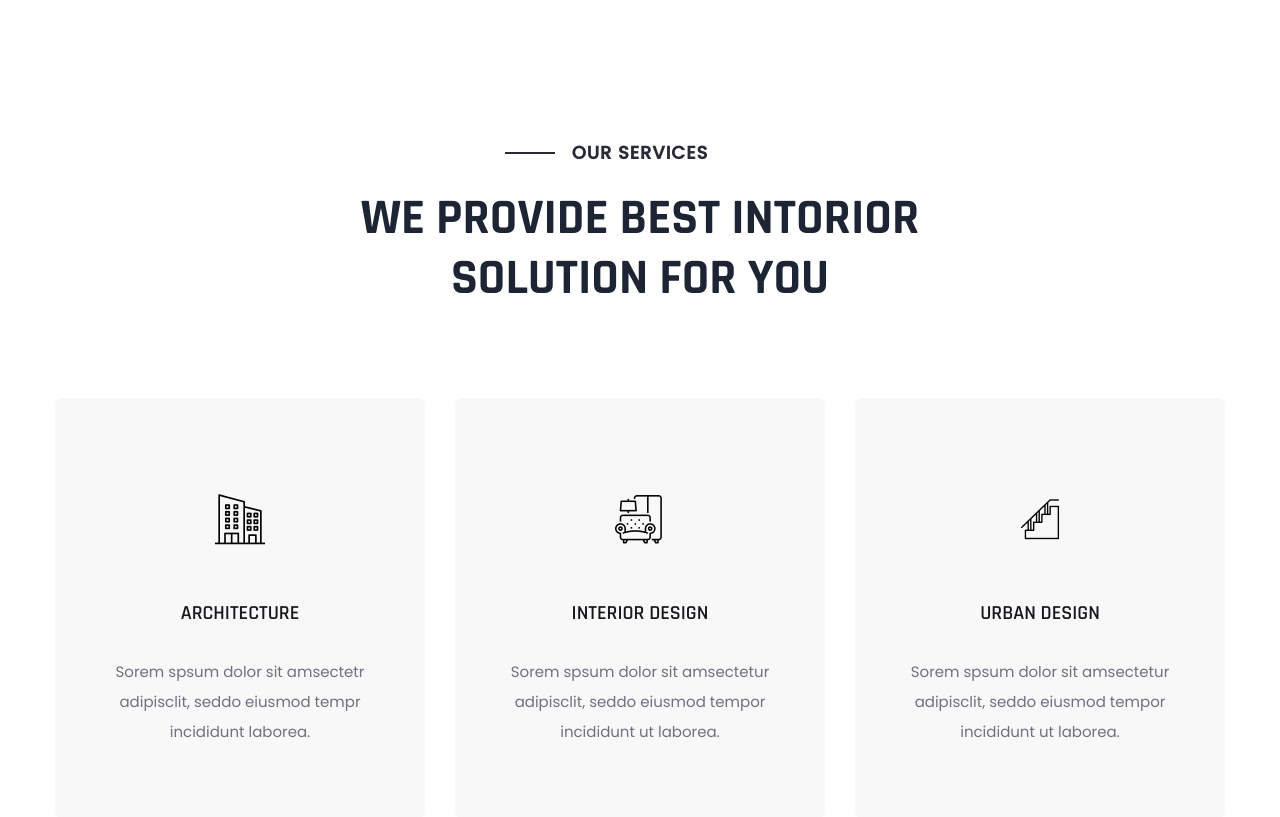
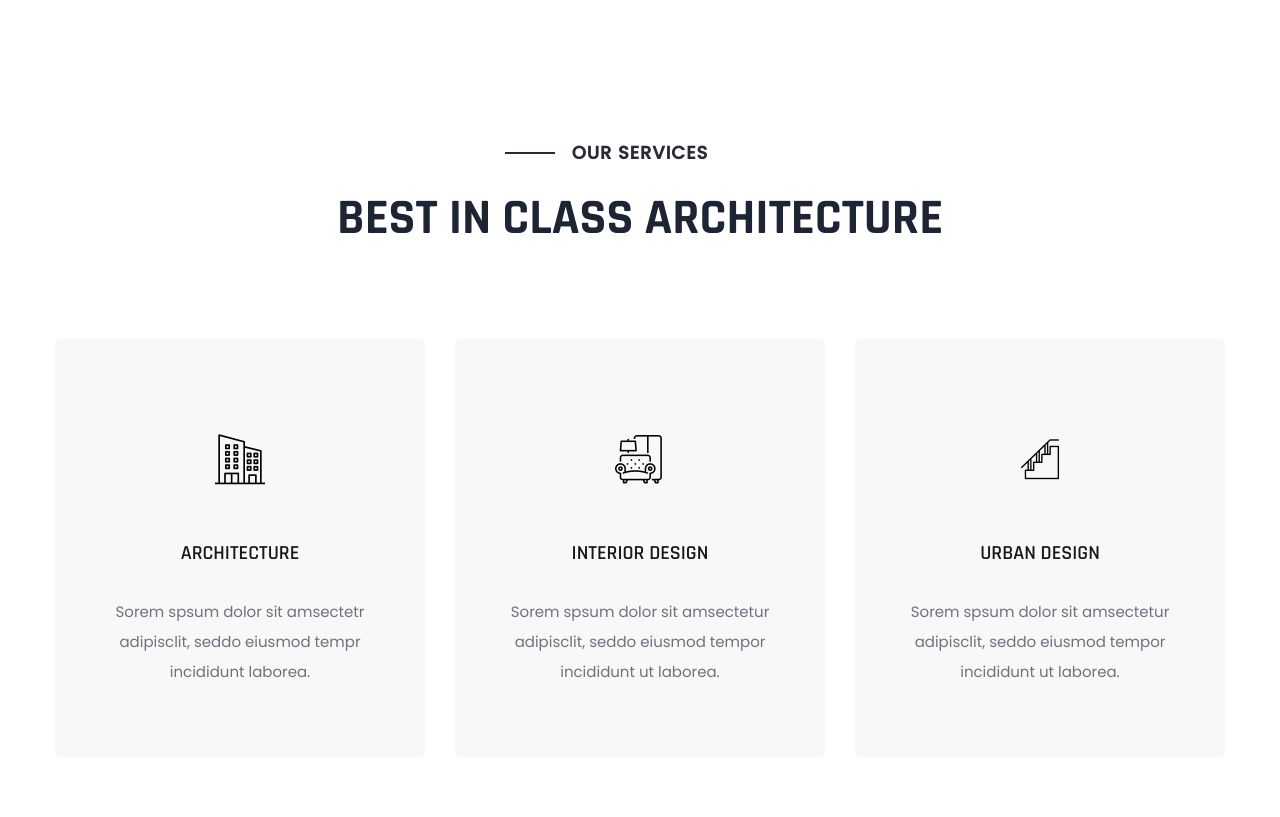
Before and after one commit to KingMabuza/expressions-architecture, a PHP site: page /services.php in a window 1280 px wide. Shown: the part 461-1278 px from the top of the page. Run offline with PHP 8.4, Linux system fonts and the light colour scheme.

Commit message:
Second Commit

```diff
--- a/services.php
+++ b/services.php
@@ -102,7 +102,7 @@
                     <div class="col-xl-7 col-lg-8 col-md-11 col-sm-11">
                         <div class="section-tittle  text-center mb-90">
                             <span>Our Services</span>
-                            <h2>We provide best intorior solution for you</h2>
+                            <h2>Best In Class Architecture</h2>
                         </div>
                     </div>
                 </div>
```
